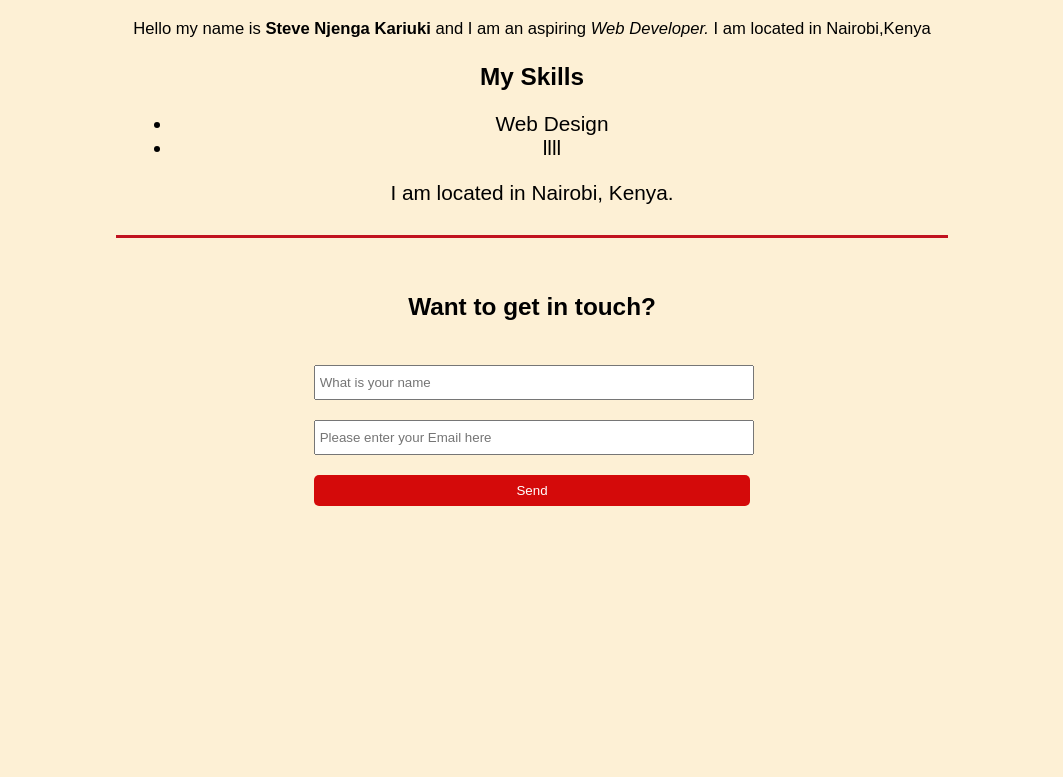
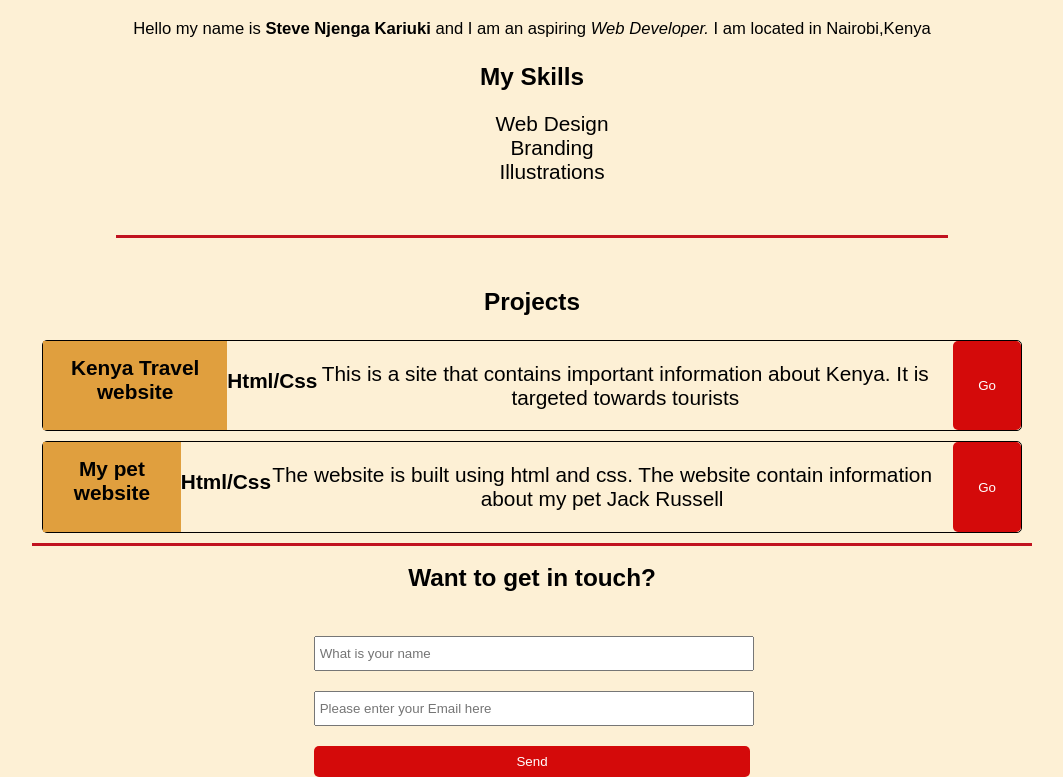
Before and after one commit to Steve664/Portfolio, a plain HTML site: page index.html in a window 1280 px wide. Shown: the part 536-1313 px from the top of the page, without its empty margins (108-1171 px from the left). Before the commit the page ends 1056 px from the top, so only its background shows below. Drawn offline with Linux system fonts and the light colour scheme.

Commit message:
added projects section

```diff
--- a/Style/main.css
+++ b/Style/main.css
@@ -53,6 +53,7 @@ body {
 	align-items: center;
 	text-align: center;
 	height: 200px;
+    border-top: 3px solid #c1121f;
 }
 input[type='text'], input[type='email'] {
 	width: 98%;
@@ -72,6 +73,23 @@ input[type='submit'] {
 
 }
 input[type='submit']:hover {
+	background-color: green;
+	cursor: pointer;
+
+}
+button{
+	width: auto;
+    height: auto;
+	padding: 25px;
+	margin-left: 20px;
+	background-color: #d40a0a;
+	color: white;
+	border-radius: 5px;
+	border: none;
+
+
+}
+button:hover {
 	background-color: green;
 	cursor: pointer;
 
@@ -100,3 +118,30 @@ border-bottom: 3px solid #c1121f;
 .article p {
 	font-size: 0.8em;
 }
+
+.article > ul {
+    list-style: none;
+}
+
+
+.project{
+
+	margin: 10px;
+	border: 1px solid black;
+	border-radius: 5px;
+	text-align: center;
+	padding: auto;
+    display: flex;
+    justify-content: space-between;
+}
+
+.title {
+	background-color: #e09f3e;
+
+	padding: 15px;
+	font-weight: 700;
+}
+
+.project > h3 {
+	margin: 20px;
+}
--- a/index.html
+++ b/index.html
@@ -22,19 +22,34 @@
         <div id="About">
             <div class="article">
                 <img  style="border-radius: 10%;" src="Images/Steve.jpeg" alt="Steve" width="300" height="300">
-                <p>Hello my name is <strong>Steve Njenga Kariuki</strong> and I am an aspiring <em>Web Developer.</em> I am located in Nairobi,Kenya
-
-                </p>
-
+                <p>Hello my name is <strong>Steve Njenga Kariuki</strong> and I am an aspiring <em>Web Developer.</em> I am located in Nairobi,Kenya</p>
                 <h3>My Skills</h3>
                 <ul>
                     <li>Web Design</li>
-                    <li>llll</li>
+                    <li>Branding</li>
+                    <li>Illustrations</li>
                 </ul>
-             I am located in Nairobi, Kenya.
+
             </div>
         </div>
+        <div id="Projects">
+            <h3 style="text-align: center;">Projects</h3>
+            <div class="project">
+                <div class="title">Kenya Travel website</div>
+                <h4>Html/Css</h4>
+                <p>This is a site that contains important information about Kenya. It is targeted towards tourists</p>
+                <button class="select">Go</button>
+            </div>
+
+            <div class="project">
+                <div class="title">My pet website</div>
+                <h4>Html/Css</h4>
+               <p>The website is built using html and css. The website contain information about my pet Jack Russell</p>
+                <button class="select">Go</button>
+            </div>
+
             <div class="form" id="Contact">
+                <br>
                 <h3>Want to get in touch?</h3>
                 <form action="" >
                     <input type="text" id="name" placeholder="What is your name" required>
@@ -42,8 +57,6 @@
                     <span class="btn"><input id="submit" type="submit" value="Send"></span>
                 </form>
             </div>
-        <br>
-
 
     </div>
 </body>
```
Lines whose indentation alone changed are shown as unchanged.
